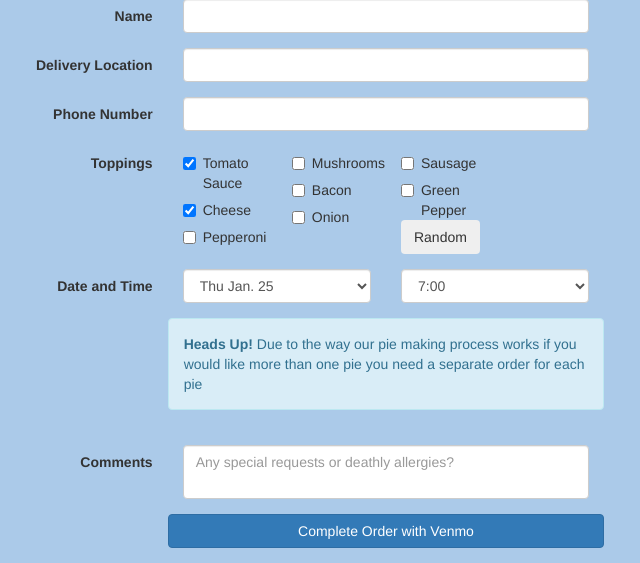
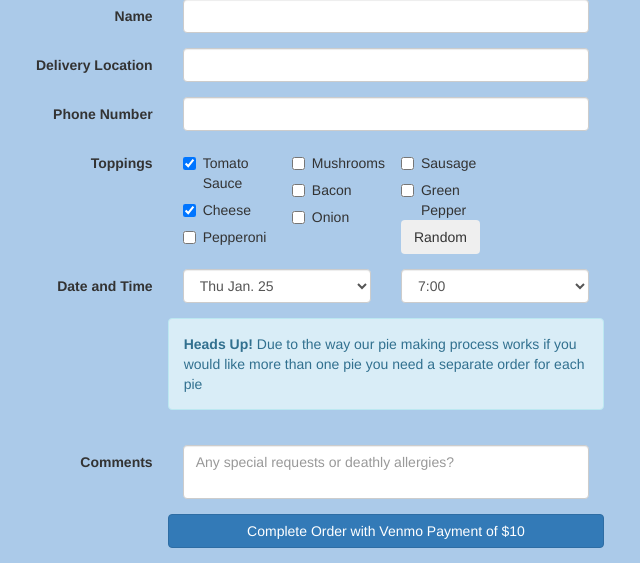
Before and after one commit to betathetapiwpi/BetaThetaPies, a Django app: page / in a window 1280 px wide. Shown: the part 390-953 px from the top of that part, without its empty margins (254-894 px from the left). Run offline with Django 3.2, Linux system fonts and the light colour scheme; data comes from the database, SQL or seed files in the repository; the page is wider than the window, and the part outside it is not shown; some libraries are stand-ins or nearby versions.

Commit message:
Add price to website

```diff
--- a/pies/templates/pies/index.html
+++ b/pies/templates/pies/index.html
@@ -168,7 +168,7 @@
         <div class="form-group ">
             <!-- change type to submit to enable orders -->
             <button type="submit" class="btn btn-primary col-xs-12 col-md-4 col-md-offset-4 " name="venmo-button">
-                Complete Order with Venmo
+                Complete Order with Venmo Payment of $10
             </button>
         </div>
     </fieldset>
```
